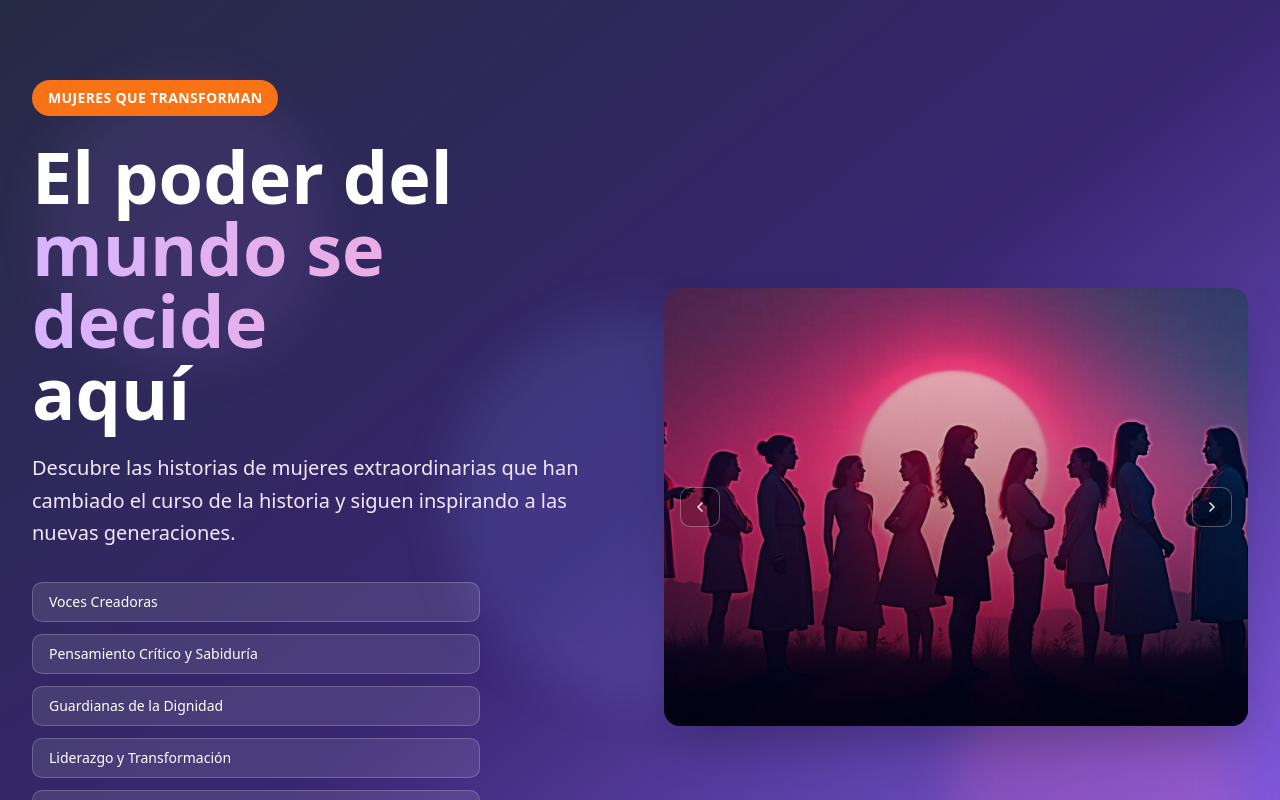
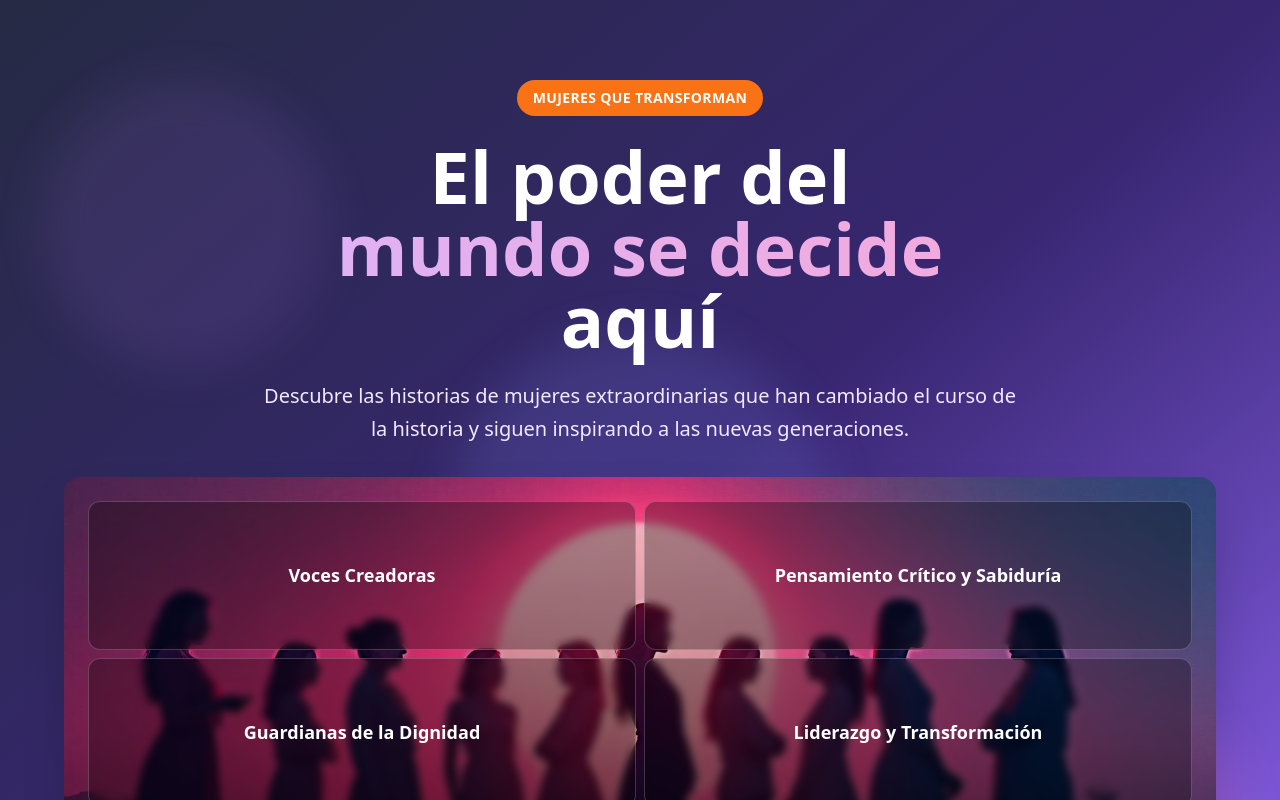
Before and after one commit to jessicaher1805/inspiring-journeys-hub, a React (Vite) app: page / in a window 1280 px wide. Shown: the top 800 px of the page. Built offline with nearby package versions, Linux system fonts and the light colour scheme.

Commit message:
Implement category links in banner
Make category names clickable elements within the banner image, linking to their respective sub-sections via scrolling.

```diff
--- a/src/components/HeroBanner.tsx
+++ b/src/components/HeroBanner.tsx
@@ -33,9 +33,7 @@ const HeroBanner = () => {
       </div>
 
       <div className="relative z-10 max-w-7xl mx-auto px-4 md:px-8 py-20">
-        <div className="grid lg:grid-cols-2 gap-12 items-center">
-          {/* Left content */}
-          <div className="text-center lg:text-left space-y-8">
+        <div className="text-center space-y-8">
           <div className="space-y-6">
             <div className="inline-block px-4 py-2 bg-orange-500 text-white font-semibold rounded-full text-sm uppercase tracking-wide">
               Mujeres que Transforman
@@ -49,54 +47,45 @@ const HeroBanner = () => {
               <span className="block text-white">aquí</span>
             </h1>
 
-              <p className="text-xl text-purple-100 leading-relaxed max-w-2xl">
+            <p className="text-xl text-purple-100 leading-relaxed max-w-3xl mx-auto">
               Descubre las historias de mujeres extraordinarias que han cambiado el curso de la historia
               y siguen inspirando a las nuevas generaciones.
             </p>
           </div>
 
-            {/* Category navigation buttons */}
-            <div className="grid grid-cols-1 sm:grid-cols-2 lg:grid-cols-1 gap-3 max-w-md mx-auto lg:mx-0">
-              {categories.map((category) => (
-                <Button
-                  key={category.id}
-                  onClick={() => scrollToSection(category.id)}
-                  variant="outline"
-                  className="text-left justify-start bg-white/10 border-white/20 text-white hover:bg-white/20 hover:border-white/40 transition-all duration-300 py-3 px-4"
-                >
-                  {category.label}
-                </Button>
-              ))}
-            </div>
-          </div>
-
-          {/* Right content - Featured image */}
-          <div className="relative">
-            <div className="relative aspect-[4/3] rounded-2xl overflow-hidden shadow-2xl">
+          {/* Interactive image with category overlays */}
+          <div className="relative max-w-6xl mx-auto">
+            <div className="relative aspect-[21/9] rounded-2xl overflow-hidden shadow-2xl">
               <img
                 src={heroBanner}
                 alt="Mujeres Inspiradoras"
                 className="w-full h-full object-cover"
               />
-              <div className="absolute inset-0 bg-gradient-to-t from-black/50 to-transparent" />
+              <div className="absolute inset-0 bg-gradient-to-t from-black/60 via-black/20 to-transparent" />
+
+              {/* Category overlays positioned on the image */}
+              <div className="absolute inset-0 grid grid-cols-4 grid-rows-2 gap-2 p-6">
+                {categories.map((category, index) => (
+                  <button
+                    key={category.id}
+                    onClick={() => scrollToSection(category.id)}
+                    className={`
+                      group relative overflow-hidden rounded-lg bg-black/30 backdrop-blur-sm border border-white/20
+                      hover:bg-black/50 hover:border-white/40 transition-all duration-300
+                      flex items-center justify-center text-center p-4
+                      ${index === 6 ? 'col-span-4 row-span-1' : 'col-span-2 row-span-1'}
+                    `}
+                  >
+                    <div className="relative z-10">
+                      <h3 className="text-white font-semibold text-sm md:text-base lg:text-lg">
+                        {category.label}
+                      </h3>
                     </div>
-
-            {/* Navigation arrows */}
-            <Button
-              variant="outline"
-              size="icon"
-              className="absolute left-4 top-1/2 transform -translate-y-1/2 bg-black/20 border-white/30 text-white hover:bg-white/20"
-            >
-              <ChevronLeft className="h-5 w-5" />
-            </Button>
-
-            <Button
-              variant="outline"
-              size="icon"
-              className="absolute right-4 top-1/2 transform -translate-y-1/2 bg-black/20 border-white/30 text-white hover:bg-white/20"
-            >
-              <ChevronRight className="h-5 w-5" />
-            </Button>
+                    <div className="absolute inset-0 bg-gradient-to-r from-primary/20 to-secondary/20 opacity-0 group-hover:opacity-100 transition-opacity duration-300" />
+                  </button>
+                ))}
+              </div>
+            </div>
           </div>
         </div>
       </div>
```
Lines whose indentation alone changed are shown as unchanged.
